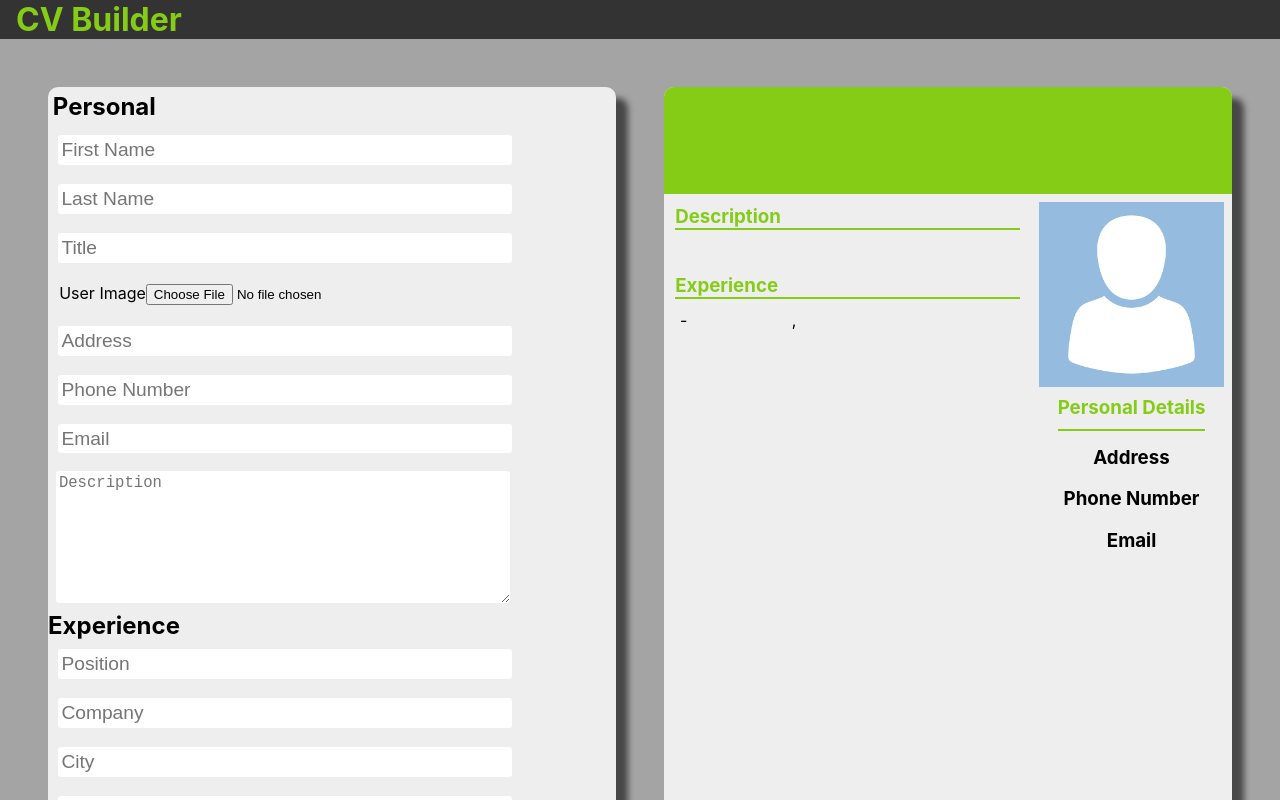
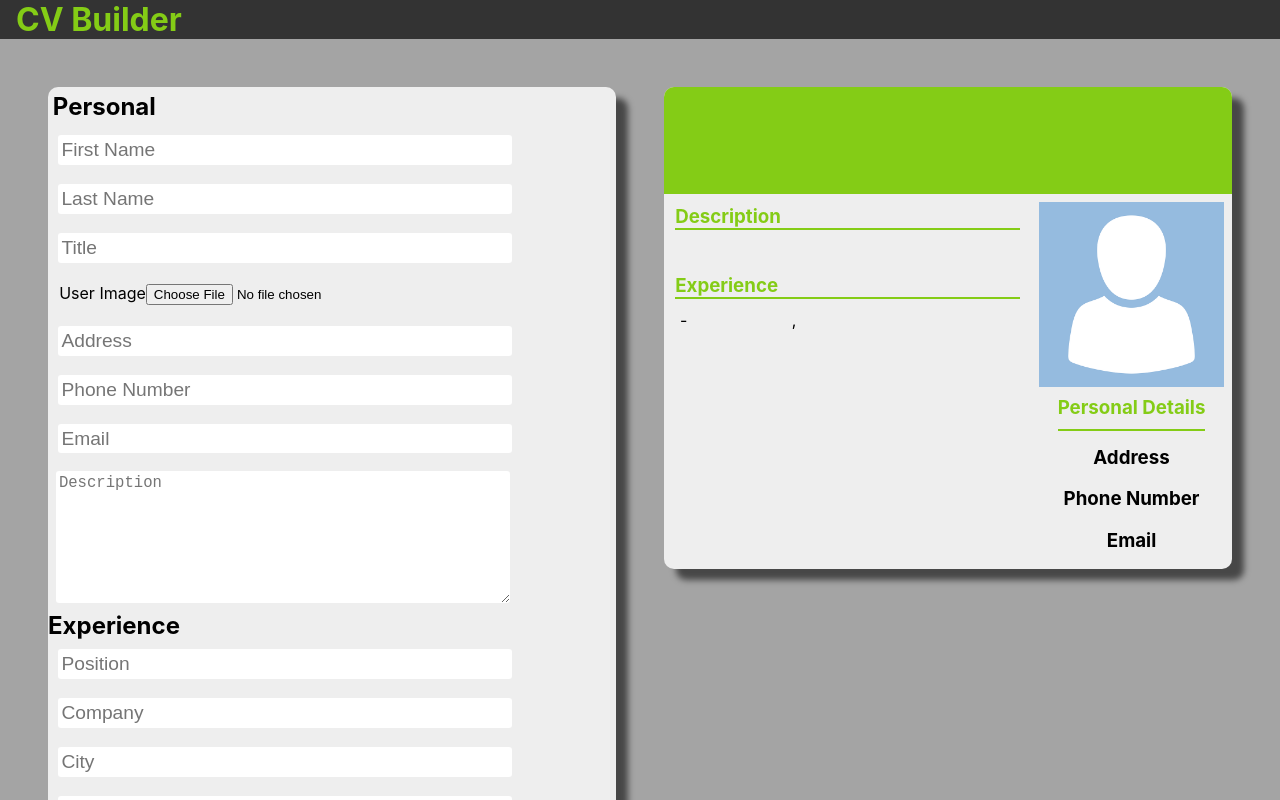
Before and after one commit to JSammy23/cv-app, a React (Create React App) app: page / in a window 1280 px wide. Shown: the top 800 px of the page. Built offline with nearby package versions, Linux system fonts and the light colour scheme.

Commit message:
Added stivky positon to CvCard

```diff
--- a/src/components/FormCV/Form.js
+++ b/src/components/FormCV/Form.js
@@ -97,7 +97,9 @@ export class Form extends Component {
           ))}
           <button className="btn add" onClick={this.addExperience}>Add</button>
         </section>
-        <CVCard personalInfo={this.state.personalInfo} experiences={this.state.experiences} />
+        <div className="cv-card">
+          <CVCard  personalInfo={this.state.personalInfo} experiences={this.state.experiences} />
+        </div>
       </div>
 
       </>
--- a/src/index.css
+++ b/src/index.css
@@ -34,6 +34,7 @@ body {
   grid-template-columns: 1fr 1fr;
   padding: 3em;
   gap: 3em;
+  align-items: start;
 }
 
 .card {
@@ -93,6 +94,11 @@ body {
 
 /* CV Card */
 
+.cv-card {
+  position: sticky;
+  top: .8em;
+}
+
 .cvHeader {
   background-color: var(--green);
   border-radius: 10px 10px 0 0;
```
